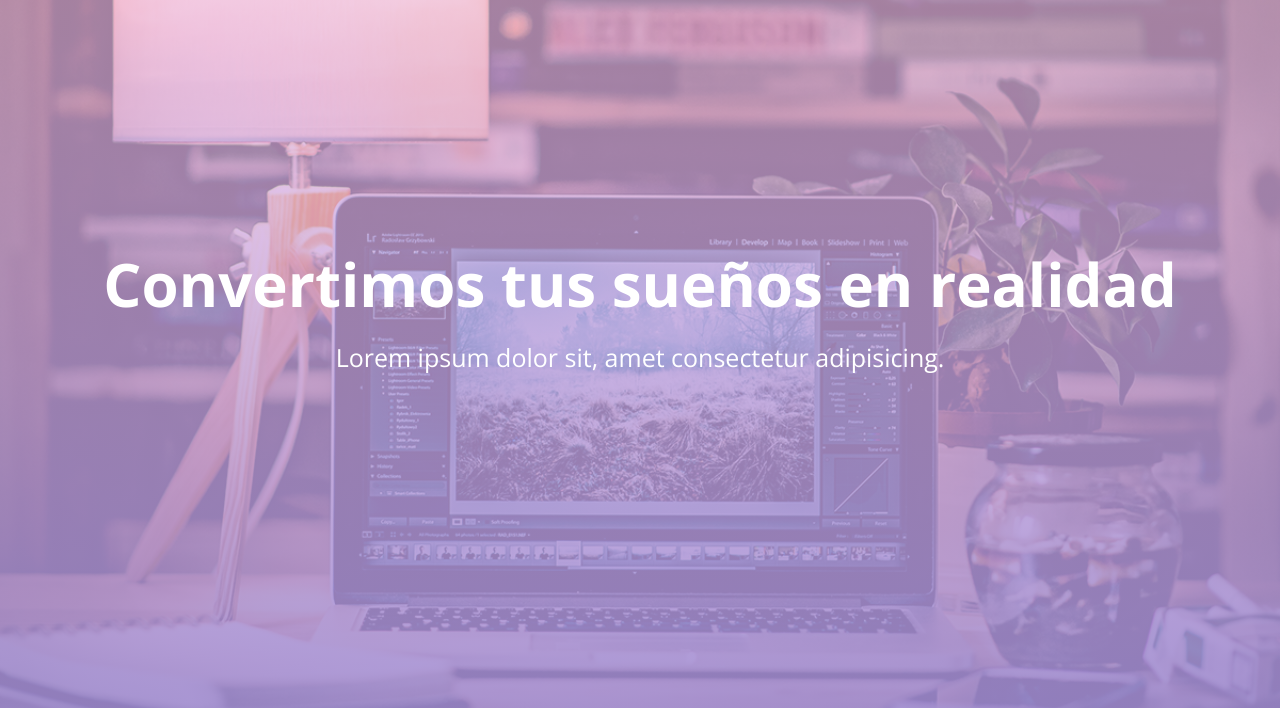
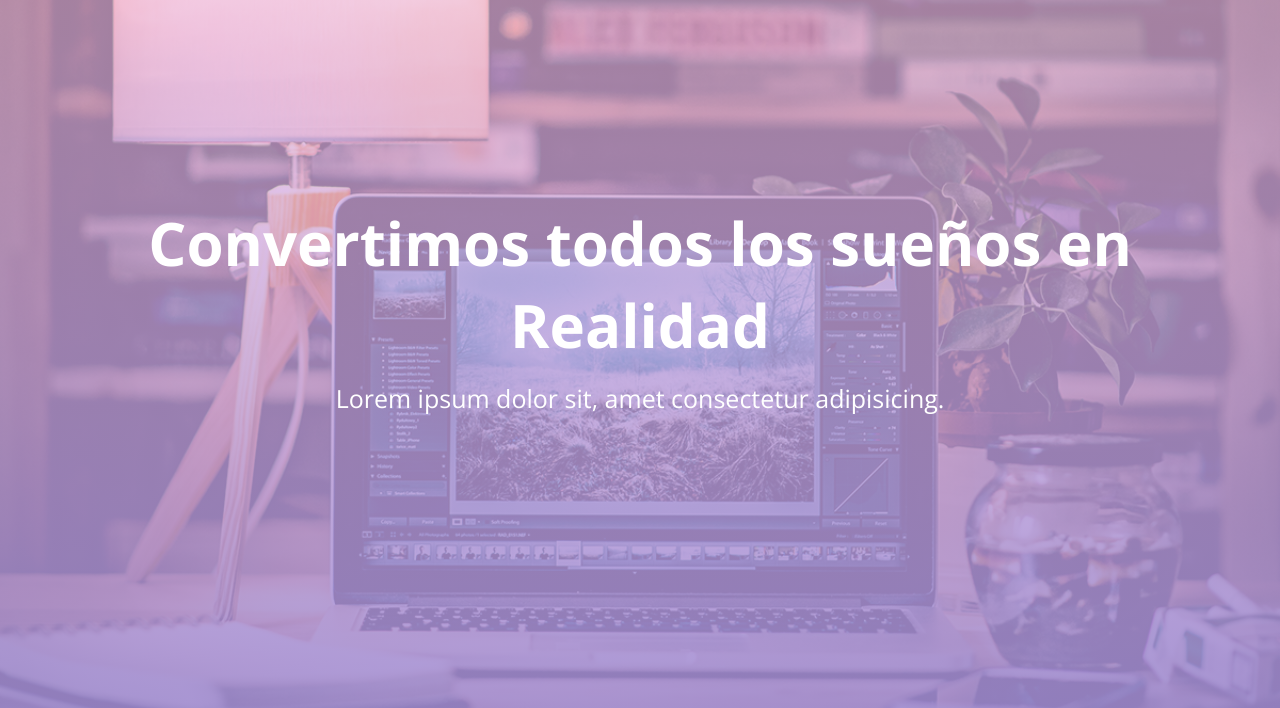
Before and after one commit to Gomez-Luis-Alfredo/practicas-ramas-merge, a plain HTML site: page index.html in a window 1280 px wide. Shown: the part 92-800 px from the top of the page. Drawn offline with nearby package versions, Linux system fonts and the light colour scheme.

Commit message:
Cambio d etitulo

```diff
--- a/index.html
+++ b/index.html
@@ -21,7 +21,7 @@
             <a href="#contacto">Contacto</a>
         </nav>
         <div class="contenedor head" >
-            <h1 class="titulo">Convertimos tus sueños en realidad</h1>
+            <h1 class="titulo">Convertimos todos los sueños en Realidad</h1>
             <p class="copy">Lorem ipsum dolor sit, amet consectetur adipisicing.</p>
 
         </div>
```
